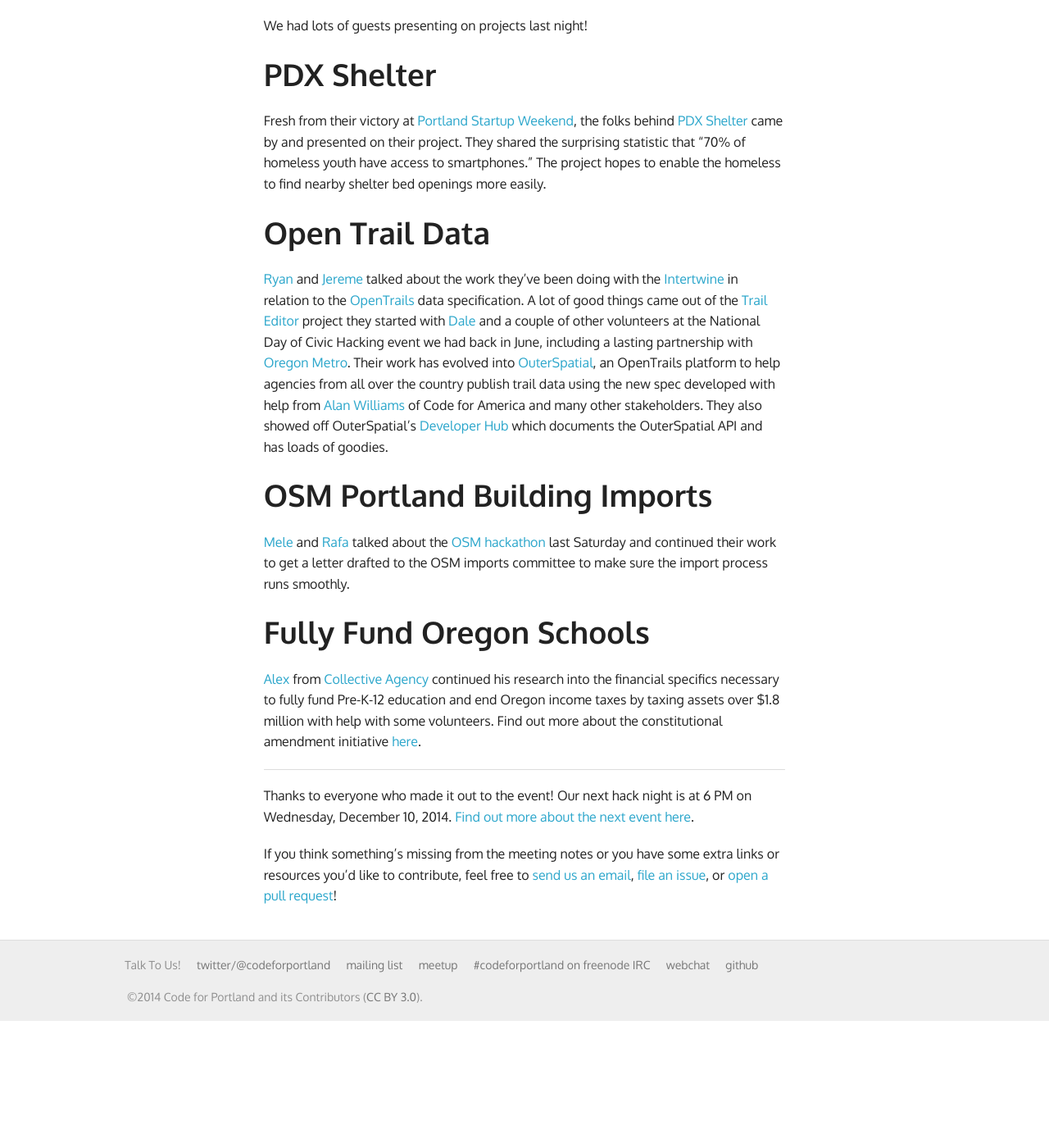
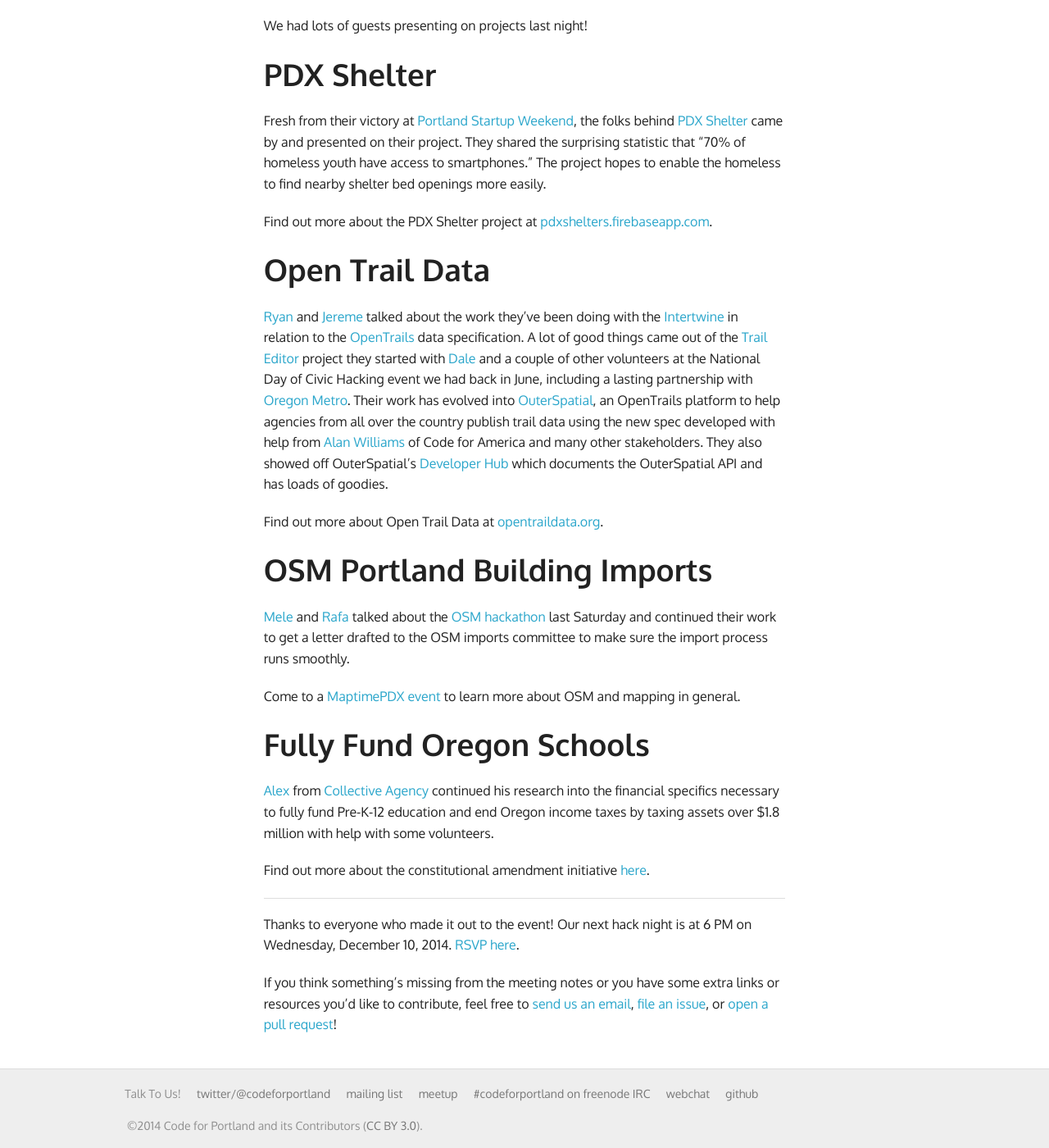
Before and after one commit to code-for-portland-archive/codeforportland.github.io, a Jekyll site: the page built from meeting-notes/_posts/2014-11-19-november-hack-night-meeting-notes.md, in a window 1280 px wide and 1400 px high, scrolled down 362 px. Shown: the whole window at 82% size. Built offline with Jekyll 4.4.1, drawn with Linux system fonts in a browser that asks for light colours; Markdown is read by kramdown in place of the engine named in the settings; before the commit the page ends 1607 px from its top, so only the background shows below that.

Commit message:
Update 2014-11-19-november-hack-night-meeting-notes.md

```diff
--- a/meeting-notes/_posts/2014-11-19-november-hack-night-meeting-notes.md
+++ b/meeting-notes/_posts/2014-11-19-november-hack-night-meeting-notes.md
@@ -10,20 +10,28 @@
 
 Fresh from their victory at [Portland Startup Weekend](http://www.bizjournals.com/portland/blog/2014/11/startup-weekend-portland-how-an-app-that-helps-the.html), the folks behind [PDX Shelter](https://pdxshelters.firebaseapp.com/) came by and presented on their project. They shared the surprising statistic that "70% of homeless youth have access to smartphones." The project hopes to enable the homeless to find nearby shelter bed openings more easily.
 
+Find out more about the PDX Shelter project at [pdxshelters.firebaseapp.com](https://pdxshelters.firebaseapp.com/).
+
 ## Open Trail Data
 
 [Ryan](https://twitter.com/ryanbranciforte) and [Jereme](https://twitter.com/jerememonteau) talked about the work they've been doing with the [Intertwine](http://theintertwine.org/) in relation to the [OpenTrails](http://www.codeforamerica.org/specifications/trails/) data specification. A lot of good things came out of the [Trail Editor](http://www.traileditor.org/) project they started with [Dale](https://twitter.com/hollocherdale) and a couple of other volunteers at the National Day of Civic Hacking event we had back in June, including a lasting partnership with [Oregon Metro](http://www.oregonmetro.gov/). Their work has evolved into [OuterSpatial](http://www.outerspatial.com/), an OpenTrails platform to help agencies from all over the country publish trail data using the new spec developed with help from [Alan Williams](alanjosephwilli) of Code for America and many other stakeholders. They also showed off OuterSpatial's [Developer Hub](http://dev.outerspatial.com/) which documents the OuterSpatial API and has loads of goodies.
+
+Find out more about Open Trail Data at [opentraildata.org](http://www.opentraildata.org/).
 
 ## OSM Portland Building Imports
 
 [Mele](https://twitter.com/pdxmele) and [Rafa](https://twitter.com/geografa) talked about the [OSM hackathon](http://calagator.org/events/1250467355) last Saturday and continued their work to get a letter drafted to the OSM imports committee to make sure the import process runs smoothly.
 
+Come to a [MaptimePDX event](http://maptimepdx.org/) to learn more about OSM and mapping in general.
+
 ## Fully Fund Oregon Schools
 
-[Alex](https://twitter.com/alexlinsker) from [Collective Agency](http://collectiveagency.co/) continued his research into the financial specifics necessary to fully fund Pre-K-12 education and end Oregon income taxes by taxing assets over $1.8 million with help with some volunteers. Find out more about the constitutional amendment initiative [here](https://fullyfundoregonschools.org/).
+[Alex](https://twitter.com/alexlinsker) from [Collective Agency](http://collectiveagency.co/) continued his research into the financial specifics necessary to fully fund Pre-K-12 education and end Oregon income taxes by taxing assets over $1.8 million with help with some volunteers.
+
+Find out more about the constitutional amendment initiative [here](https://fullyfundoregonschools.org/).
 
 ---
 
-Thanks to everyone who made it out to the event! Our next hack night is at 6 PM on Wednesday, December 10, 2014. [Find out more about the next event here](http://www.meetup.com/Code-for-Portland/events/217498582/).
+Thanks to everyone who made it out to the event! Our next hack night is at 6 PM on Wednesday, December 10, 2014. [RSVP here](http://www.meetup.com/Code-for-Portland/events/217498582/).
 
-If you think something's missing from the meeting notes or you have some extra links or resources you'd like to contribute, feel free to [send us an email](info@codeforportland.org), [file an issue](https://github.com/CodeForPortland/codeforportland.github.io/issues), or [open a pull request](https://github.com/CodeForPortland/codeforportland.github.io/pulls)!
+If you think something's missing from the meeting notes or you have some extra links or resources you'd like to contribute, feel free to [send us an email](mailto:info@codeforportland.org), [file an issue](https://github.com/CodeForPortland/codeforportland.github.io/issues), or [open a pull request](https://github.com/CodeForPortland/codeforportland.github.io/pulls)!
```
